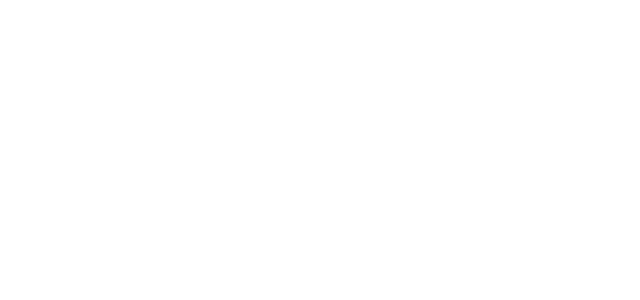
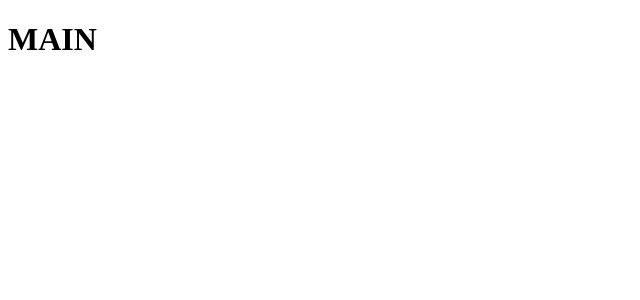
Before and after one commit to Samuele-Chioda/vite-boolflix, a Vue app: page / in a window 1280 px wide. Shown: the top 300 px of the page, without its empty margins (0-640 px from the left). Built offline with nearby package versions, Linux system fonts and the light colour scheme.

Commit message:
importazione AppMain

```diff
--- a/src/App.vue
+++ b/src/App.vue
@@ -1,9 +1,20 @@
-<script setup>
+<script>
+import AppMain from './components/AppMain.vue'
+
+export default {
+    components: {
+        AppMain
+    },
+    data() {
+        return {
+        }
+    }
+}
 </script>
 
 <template>
   <div class="app">
-
+    <AppMain />
   </div>
 </template>
 
--- a/src/components/AppMain.vue
+++ b/src/components/AppMain.vue
@@ -2,7 +2,9 @@
 </script>
 
 <template>
-
+    <main>
+        <h1>MAIN</h1>
+    </main>
 </template>
 
 <style scoped lang="scss">
```
